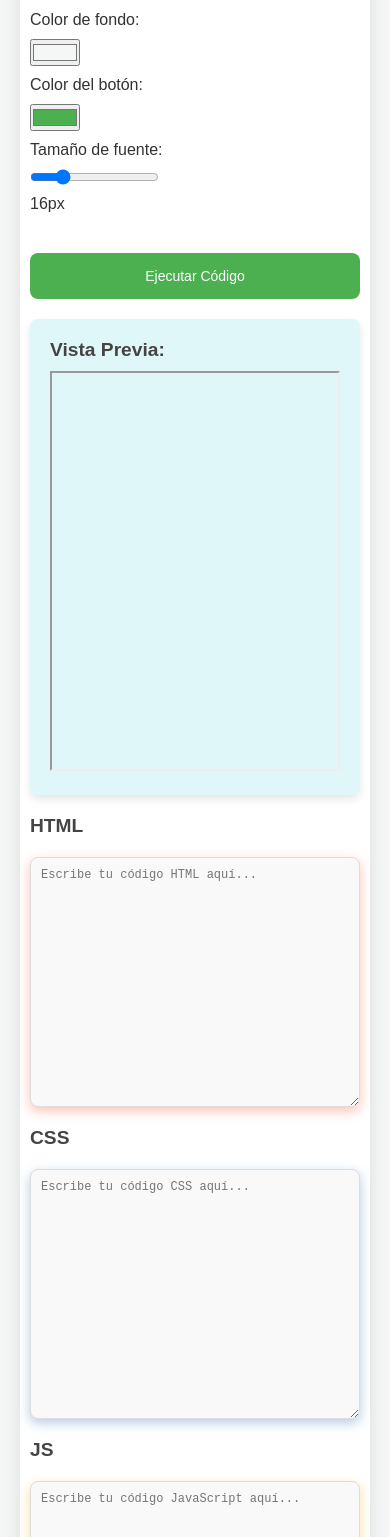
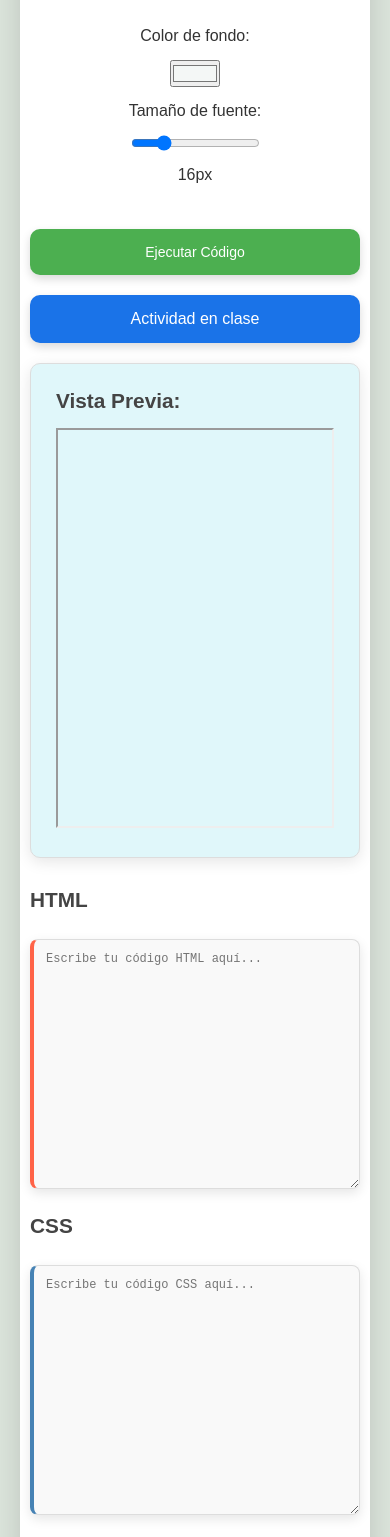
Before and after one commit to jmvco/proyecto-practica-html, a plain HTML site: page index.html in a window 390 px wide. Shown: the part 141-1678 px from the top of the page. Drawn offline with Linux system fonts and the light colour scheme.

Commit message:
se agrego un boton de actividad, se quito para cambiar color del boton y alugunos estilos minimos

```diff
--- a/index.html
+++ b/index.html
@@ -1,47 +1,66 @@
 <!DOCTYPE html>
 <html lang="es">
+
 <head>
+    <!-- Metadatos y configuración del documento -->
     <meta charset="UTF-8" />
     <meta name="viewport" content="width=device-width, initial-scale=1.0" />
     <title>Práctica HTML, CSS y JS</title>
+
+    <!-- Vinculación con el archivo CSS -->
     <link rel="stylesheet" href="style.css" />
 </head>
+
 <body>
+    <!-- Contenedor principal -->
     <div class="container">
+        <!-- Cabecera -->
         <header>
             <h1>Práctica de HTML, CSS y JS</h1>
             <p>Modifica el código y observa los resultados en tiempo real.</p>
         </header>
 
+        <!-- Panel de personalización (controles) -->
         <div class="customization">
             <label for="bg-color">Color de fondo:</label>
             <input type="color" id="bg-color" value="#f4f7f6">
-
-            <label for="btn-color">Color del botón:</label>
-            <input type="color" id="btn-color" value="#4CAF50">
 
             <label for="font-size">Tamaño de fuente:</label>
             <input type="range" id="font-size" min="12" max="30" value="16">
             <span id="font-size-value">16px</span>
         </div>
 
+        <!-- Botón para ejecutar el código -->
         <button id="run-btn">Ejecutar Código</button>
 
+        <!-- Botón e imagen de actividad en clase -->
+        <button id="show-image-btn">Actividad en clase</button>
+        <div id="image-preview" style="display: none; margin-top: 10px;">
+            <img id="class-image" src="img/tarea1.png" alt="Actividad en clase" style="max-width: 100%; height: auto;">
+
+        </div>
+
+        <!-- Sección de contenido: Previsualización y edición de código -->
         <div class="content">
+            <!-- Vista previa del resultado -->
             <section class="output">
                 <h2>Vista Previa:</h2>
                 <iframe id="output-frame" width="100%" height="400"></iframe>
             </section>
 
+            <!-- Editor de código (HTML, CSS, JS) -->
             <section class="code-editor">
+                <!-- Editor HTML -->
                 <div class="editor">
                     <h2>HTML</h2>
                     <textarea id="html-code" placeholder="Escribe tu código HTML aquí..."></textarea>
                 </div>
+                <!-- Editor CSS -->
                 <div class="editor">
                     <h2>CSS</h2>
                     <textarea id="css-code" placeholder="Escribe tu código CSS aquí..."></textarea>
                 </div>
+                <!-- Editor JS -->
                 <div class="editor">
                     <h2>JS</h2>
                     <textarea id="js-code" placeholder="Escribe tu código JavaScript aquí..."></textarea>
@@ -49,11 +68,14 @@
             </section>
         </div>
     </div>
+
+    <!-- Pie de página -->
     <footer class="footer">
         <p>Hecho por <strong>JMVC</strong></p>
     </footer>
 
-
+    <!-- Vinculación con el archivo JavaScript -->
     <script src="script.js"></script>
 </body>
+
 </html>
--- a/script.js
+++ b/script.js
@@ -2,12 +2,8 @@ document.addEventListener('DOMContentLoaded', () => {
     const htmlCode = document.getElementById('html-code');
     const cssCode = document.getElementById('css-code');
     const jsCode = document.getElementById('js-code');
-    const htmlLineNumbers = document.getElementById('html-line-numbers');
-    const cssLineNumbers = document.getElementById('css-line-numbers');
-    const jsLineNumbers = document.getElementById('js-line-numbers');
 
     const bgColorInput = document.getElementById('bg-color');
-    const btnColorInput = document.getElementById('btn-color');
     const runButton = document.getElementById('run-btn');
     const fontSizeInput = document.getElementById('font-size');
     const fontSizeValue = document.getElementById('font-size-value');
@@ -15,38 +11,35 @@ document.addEventListener('DOMContentLoaded', () => {
     const outputFrame = document.getElementById('output-frame');
     const outputDoc = outputFrame.contentDocument || outputFrame.contentWindow.document;
 
-    // Función para actualizar la numeración de líneas
+    // Línea de números (puedes quitarlas si no usas esta funcionalidad)
+    const htmlLineNumbers = document.getElementById('html-line-numbers');
+    const cssLineNumbers = document.getElementById('css-line-numbers');
+    const jsLineNumbers = document.getElementById('js-line-numbers');
+
     function updateLineNumbers(textarea, lineNumbersElement) {
         const lines = textarea.value.split('\n');
-        let lineNumbers = '';
-        for (let i = 1; i <= lines.length; i++) {
-            lineNumbers += i + '\n';
-        }
-        lineNumbersElement.textContent = lineNumbers;
+        lineNumbersElement.textContent = lines.map((_, i) => i + 1).join('\n');
     }
 
-    // Función para sincronizar el desplazamiento de los números con el área de texto
     function syncScroll(textarea, lineNumbersElement) {
         lineNumbersElement.scrollTop = textarea.scrollTop;
     }
 
-    // Actualizar la numeración de las líneas al escribir
-    htmlCode.addEventListener('input', () => updateLineNumbers(htmlCode, htmlLineNumbers));
-    cssCode.addEventListener('input', () => updateLineNumbers(cssCode, cssLineNumbers));
-    jsCode.addEventListener('input', () => updateLineNumbers(jsCode, jsLineNumbers));
+    function setupTextareaEventListeners(textarea, lineNumbersElement) {
+        if (textarea && lineNumbersElement) {
+            textarea.addEventListener('input', () => updateLineNumbers(textarea, lineNumbersElement));
+            textarea.addEventListener('scroll', () => syncScroll(textarea, lineNumbersElement));
+        }
+    }
 
-    // Sincronización de desplazamiento
-    htmlCode.addEventListener('scroll', () => syncScroll(htmlCode, htmlLineNumbers));
-    cssCode.addEventListener('scroll', () => syncScroll(cssCode, cssLineNumbers));
-    jsCode.addEventListener('scroll', () => syncScroll(jsCode, jsLineNumbers));
+    setupTextareaEventListeners(htmlCode, htmlLineNumbers);
+    setupTextareaEventListeners(cssCode, cssLineNumbers);
+    setupTextareaEventListeners(jsCode, jsLineNumbers);
 
-    // Función para ejecutar el código
     runButton.addEventListener('click', () => {
         const htmlContent = htmlCode.value;
         const cssContent = cssCode.value;
         const jsContent = jsCode.value;
-
-        const outputDoc = outputFrame.contentDocument || outputFrame.contentWindow.document;
 
         outputDoc.open();
         outputDoc.write(`
@@ -62,26 +55,17 @@ document.addEventListener('DOMContentLoaded', () => {
                         } catch (error) {
                             console.error('Error al ejecutar el código JS:', error);
                         }
-                    </script>
+                    <\/script>
                 </body>
             </html>
         `);
         outputDoc.close();
     });
 
-    // Función para cambiar el color de fondo
     bgColorInput.addEventListener('input', (e) => {
         document.body.style.backgroundColor = e.target.value;
-        const preview = document.querySelector('.output');  // Vista previa
-        preview.style.backgroundColor = e.target.value; // Cambiar fondo de la vista previa
     });
 
-    // Función para cambiar el color del botón
-    btnColorInput.addEventListener('input', (e) => {
-        runButton.style.backgroundColor = e.target.value;
-    });
-
-    // Cambiar el tamaño de la fuente
     fontSizeInput.addEventListener('input', (e) => {
         const newSize = e.target.value + "px";
         fontSizeValue.textContent = newSize;
@@ -90,13 +74,25 @@ document.addEventListener('DOMContentLoaded', () => {
         jsCode.style.fontSize = newSize;
     });
 
-    // Inicializar las líneas de numeración
+    const preview = document.querySelector('.output');
+    preview.style.backgroundColor = '#e0f7fa';
+
+    // Inicializar líneas de número (si existen)
+    if (htmlLineNumbers && cssLineNumbers && jsLineNumbers) {
         updateLineNumbers(htmlCode, htmlLineNumbers);
         updateLineNumbers(cssCode, cssLineNumbers);
         updateLineNumbers(jsCode, jsLineNumbers);
 
-    // Sincronizar el desplazamiento de los números con los textarea al cargar la página
         syncScroll(htmlCode, htmlLineNumbers);
         syncScroll(cssCode, cssLineNumbers);
         syncScroll(jsCode, jsLineNumbers);
+    }
+
+    // Mostrar/Ocultar imagen de actividad
+    const showImageBtn = document.getElementById("show-image-btn");
+    const imagePreview = document.getElementById("image-preview");
+
+    showImageBtn.addEventListener("click", function () {
+        imagePreview.style.display = (imagePreview.style.display === "none") ? "block" : "none";
     });
+});
--- a/style.css
+++ b/style.css
@@ -1,14 +1,18 @@
-/* Reset global */
+/* ================================
+   Reset global
+================================== */
 * {
     margin: 0;
     padding: 0;
     box-sizing: border-box;
 }
 
-/* Estilo base */
+/* ================================
+   Estilo base
+================================== */
 body {
-    font-family: Arial, sans-serif;
-    background-color: #f4f7f6;
+    font-family: 'Arial', sans-serif;
+    background-color: #DCE5DC;
     color: #333;
     display: flex;
     flex-direction: column;
@@ -17,124 +21,148 @@ body {
     padding: 20px;
 }
 
-/* Contenedor principal */
+/* ================================
+   Contenedor principal
+================================== */
 .container {
     width: 100%;
     max-width: 1400px;
     background-color: white;
-    border-radius: 10px;
-    padding: 20px;
-    box-shadow: 0 10px 20px rgba(0, 0, 0, 0.1);
+    border-radius: 12px;
+    padding: 25px;
+    box-shadow: 0 10px 30px rgba(0, 0, 0, 0.15);
+    overflow: hidden;
 }
 
-/* Cabecera */
+/* ================================
+   Cabecera
+================================== */
 header {
     text-align: center;
-    margin-bottom: 20px;
+    margin-bottom: 30px;
 }
 
 h1 {
-    font-size: 2.5em;
+    font-size: 2.8em;
     color: #4CAF50;
+    font-weight: bold;
 }
 
 h2 {
     color: #444;
-    margin-bottom: 10px;
-    font-size: 1.2em;
+    margin-bottom: 15px;
+    font-size: 1.3em;
 }
 
 p {
-    font-size: 1em;
+    font-size: 1.1em;
     color: #777;
 }
 
-/* Panel de personalización */
+/* ================================
+   Panel de personalización
+================================== */
 .customization {
     display: flex;
     gap: 20px;
     justify-content: flex-start;
     align-items: center;
-    margin-bottom: 20px;
-    flex-wrap: wrap;  /* Permite que los controles se acomoden mejor en pantallas pequeñas */
+    margin-bottom: 25px;
+    flex-wrap: wrap;
 }
 
-/* Editor de código */
+/* ================================
+   Editor de código
+================================== */
 .editor {
     display: flex;
     flex-direction: column;
-    margin-bottom: 20px;
-    width: 100%;  /* Asegura que el editor ocupe todo el espacio disponible */
+    margin-bottom: 25px;
+    width: 100%;
 }
 
-/* Área de texto (HTML) */
-#html-code {
-    box-shadow: 0 4px 12px rgba(255, 99, 71, 0.4); /* Sombra roja para el área HTML */
-}
-
-/* Área de texto (CSS) */
-#css-code {
-    box-shadow: 0 4px 12px rgba(70, 130, 180, 0.4); /* Sombra azul para el área CSS */
-}
-
-/* Área de texto (JS) */
-#js-code {
-    box-shadow: 0 4px 12px rgba(255, 165, 0, 0.4); /* Sombra naranja para el área JS */
-}
-
-/* Estilos comunes para los textarea */
+/* ================================
+   Áreas de texto (HTML, CSS, JS)
+================================== */
 textarea {
     width: 100%;
-    height: 100px; /* Mayor altura para el espacio de código */
-    padding: 10px;
-    margin-top: 10px;
+    height: 120px;
+    padding: 12px;
+    margin-top: 12px;
     background-color: #f9f9f9;
     border: 1px solid #ddd;
     border-radius: 8px;
     font-family: 'Courier New', monospace;
-    font-size: 14px;
-    resize: vertical; /* Permitir cambiar el tamaño verticalmente */
-    overflow-y: auto; /* Evitar que el contenido desborde */
+    font-size: 15px;
+    resize: vertical;
+    overflow-y: auto;
 }
 
-/* Previsualización */
-.output {
-    flex: 1; /* Asegura que la vista previa ocupe el espacio restante */
-    background-color: #e0f7fa; /* Fondo azul claro por defecto */
-    border-radius: 8px;
-    padding: 20px;
-    box-shadow: 0 4px 8px rgba(0, 0, 0, 0.1);
-    min-height: 300px; /* Altura mínima para la vista previa */
-    overflow: hidden;
-    margin-bottom: 20px;
-    margin-top: 20px;
+/* Diferenciación de áreas de código */
+#html-code, #css-code, #js-code {
+    box-shadow: 0 4px 12px rgba(0, 0, 0, 0.1);
 }
 
-/* Botón */
+#html-code { border-left: 4px solid #FF6347; }
+#css-code { border-left: 4px solid #4682B4; }
+#js-code { border-left: 4px solid #FFA500; }
+
+/* Estilo para el foco en las áreas de texto */
+textarea:focus {
+    border-color: #4CAF50;
+    box-shadow: 0 0 5px rgba(76, 175, 80, 0.5);
+}
+
+/* ================================
+   Previsualización
+================================== */
+.output {
+    flex: 1;
+    background-color: transparent;
+    border-radius: 10px;
+    padding: 25px;
+    box-shadow: 0 4px 15px rgba(0, 0, 0, 0.1);
+    min-height: 350px;
+    overflow: hidden;
+    margin-bottom: 30px;
+    margin-top: 20px;
+    border: 1px solid #ddd;
+}
+
+/* ================================
+   Botón principal
+================================== */
 button {
     background-color: #4CAF50;
     color: white;
     padding: 15px 20px;
     border: none;
-    border-radius: 8px;
+    border-radius: 10px;
     cursor: pointer;
     font-size: 16px;
     width: 100%;
     margin-top: 20px;
+    box-shadow: 0 4px 10px rgba(0, 0, 0, 0.15);
 }
 
+/* ================================
+   Efecto hover en el botón principal
+================================== */
 button:hover {
-    background-color: #45a049;
+    background-color: #50b854; /* Color más oscuro al pasar el mouse */
+    box-shadow: 0 6px 15px rgba(0, 0, 0, 0.2);
+    transform: none;
 }
 
-
-/* Estilo para el pie de página */
+/* ================================
+   Pie de página
+================================== */
 .footer {
     width: 100%;
     text-align: center;
     font-size: 14px;
     color: #777;
-    margin-top: 40px;
+    margin-top: 50px;
 }
 
 .footer p {
@@ -142,46 +170,100 @@ button:hover {
 }
 
 .footer strong {
-    color: #4CAF50; /* Puedes cambiar el color de la firma si lo deseas */
+    color: #4CAF50;
 }
 
+/* ================================
+   Media Queries
+================================== */
+@media (max-width: 768px) {
+    .container {
+        padding: 15px;
+    }
 
-
-
-/* Media Queries */
-@media (max-width: 768px) {
-    /* Asegura que el contenedor se adapte mejor a pantallas pequeñas */
-    .content {
-        flex-direction: column;
-        gap: 20px;
+    h1 {
+        font-size: 2em;
     }
 
     .customization {
         flex-direction: column;
-        align-items: flex-start; /* Alinea los controles a la izquierda */
-        gap: 10px;
+        gap: 15px;
     }
 
     textarea {
-        height: 250px; /* Ajustar la altura en pantallas pequeñas */
+        height: 250px;
+        font-size: 14px;
     }
 
     button {
-        font-size: 14px; /* Reducir el tamaño del botón */
+        font-size: 14px;
     }
 }
 
-/* Para dispositivos muy pequeños */
 @media (max-width: 480px) {
     .container {
-        padding: 10px;  /* Reducir el padding en pantallas más pequeñas */
+        padding: 10px;
     }
 
     h1 {
-        font-size: 1.8em; /* Reducir el tamaño del título */
+        font-size: 1.8em;
     }
 
     textarea {
-        font-size: 12px;  /* Reducir el tamaño de la fuente en los textarea */
+        font-size: 12px;
     }
 }
+
+/* ================================
+   Estilos para el botón "Actividad en clase"
+================================== */
+#show-image-btn {
+    background-color: #1a73e8;
+    color: white;
+    padding: 15px 20px;
+    border: none;
+    border-radius: 10px;
+    cursor: pointer;
+    font-size: 16px;
+    box-shadow: 0 4px 10px rgba(0, 0, 0, 0.15);
+    margin-top: 20px;
+}
+
+/* ================================
+   Efecto hover en el botón "Actividad en clase"
+================================== */
+#show-image-btn:hover {
+    background-color: #3181e9; /* Color más oscuro al pasar el mouse */
+    box-shadow: 0 6px 15px rgba(0, 0, 0, 0.2);
+    transform: none;
+}
+
+/* ================================
+   Estilos para la imagen de actividad
+================================== */
+#image-preview {
+    display: none;
+    margin-top: 20px;
+    text-align: center;
+    transition: opacity 0.5s ease-in-out, transform 0.5s ease-in-out;
+    transform: scale(0.9);
+}
+
+#image-preview.show {
+    display: block;
+    opacity: 1;
+    transform: scale(1);
+}
+
+/* ================================
+   Sombra y hover en la imagen
+================================== */
+#class-image {
+    border-radius: 8px;
+    box-shadow: 0 4px 15px rgba(0, 0, 0, 0.1);
+    transition: box-shadow 0.3s ease;
+}
+
+#class-image:hover {
+    box-shadow: 0 6px 20px rgba(0, 0, 0, 0.2);
+}
```
Also changed, not shown: img/tarea1.png (added). Lines whose indentation alone changed are shown as unchanged.
